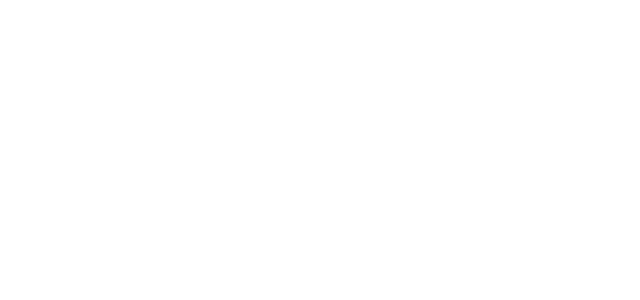
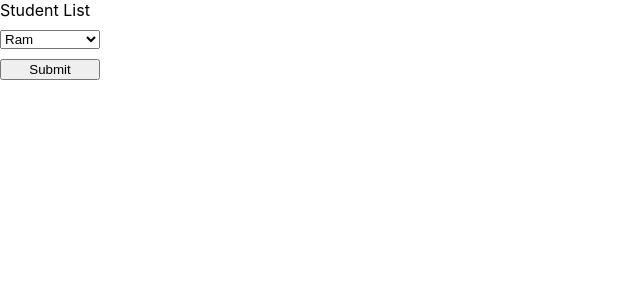
Before and after one commit to ASHINAY/dropdown-example, a React (Create React App) app: page / in a window 1280 px wide. Shown: the top 300 px of the page, without its empty margins (0-640 px from the left). Built offline with nearby package versions, Linux system fonts and the light colour scheme.

Commit message:
my task is completed

```diff
--- a/src/App.js
+++ b/src/App.js
@@ -1,5 +1,6 @@
 import React, { useState } from 'react';
 import './App.css';
+
 
 function App() {
   const [selectedName, setSelectedName] = useState('');
@@ -7,21 +8,28 @@
   const handleChange = (event) => {
     setSelectedName(event.target.value);
   };
- function App() {
+
   return (
-      <div className="App">
-        <div> Student List</div>
-        <label htmlFor="dropdown">Select a name:</label>
-        <select id="dropdown" value={selectedName} onChange={handleChange}>
-          <option value="">Select</option>
+    <div style={{ display: "flex", flexDirection: "column", gap: "10px" }}>
+      <label>Student List</label>
+      <select
+        value={selectedName}
+        onChange={handleChange}
+        style={{ width: "100px" }}>
         <option value="Ram">Ram</option>
         <option value="Ashi">Ashi</option>
         <option value="Steven">Steven</option>
         <option value="Anuja">Anuja</option>
       </select>
-        <p>Selected name: {selectedName}</p>
+      <button
+        style={{ width: "100px" }}
+        onClick={() => {
+          alert("Hi " + selectedName);
+        }}
+      >
+        Submit
+      </button>
     </div>
   );
 }
-}
 export default App;
```
Lines whose indentation alone changed are shown as unchanged.
